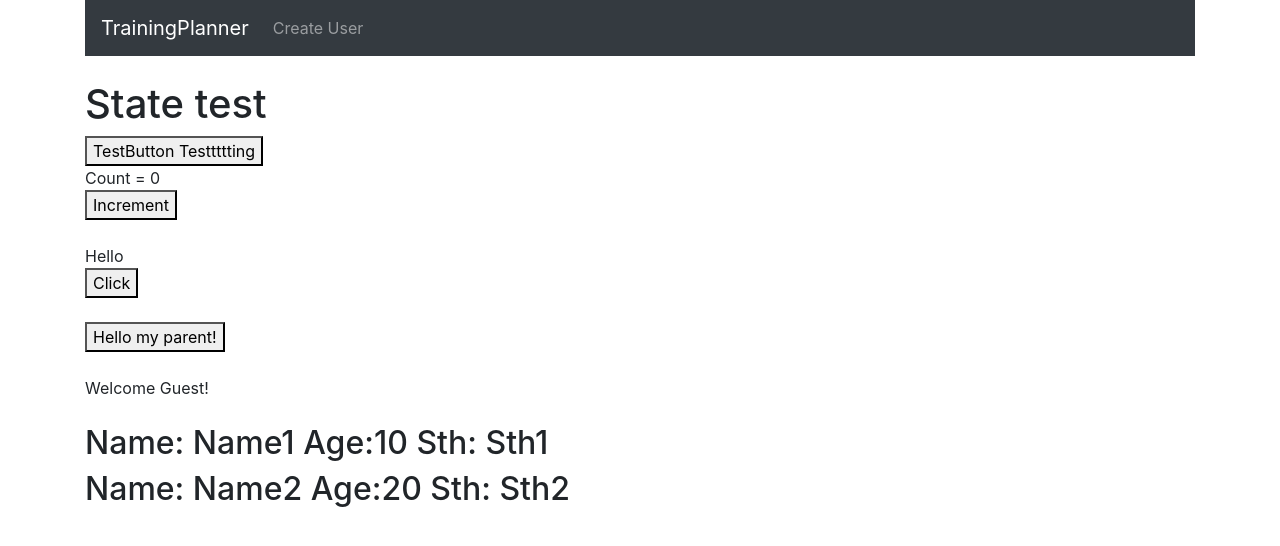
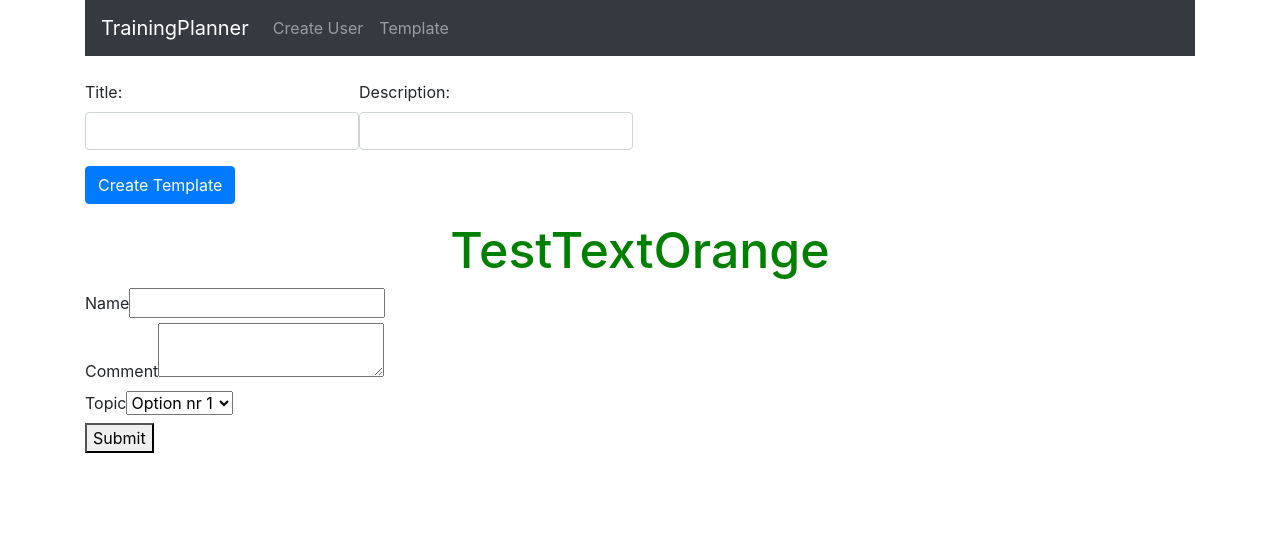
Before and after one commit to Bednar22/NokiaOptionsTests, a React (Create React App) app in the folder client/: page /template in a window 1280 px wide. Shown: the top 546 px of the page. Built offline with nearby package versions, Linux system fonts and the light colour scheme.

Commit message:
added few components, forms, stylesheet, css folder

```diff
--- a/client/src/App.js
+++ b/client/src/App.js
@@ -2,8 +2,7 @@ import React from 'react';
 import "bootstrap/dist/css/bootstrap.min.css";
 import { BrowserRouter as Router, Route} from "react-router-dom";
 
-import './App.css';
-import Message from "./components/message.component"
+import "./csses/App.css"
 import Navbar from "./components/navbar.component";
 import CreateUser from "./components/create-user.component";
 import Counter from "./components/counter.component";
@@ -11,6 +10,11 @@ import EventBind from "./components/clickFunction.component";
 import ParentComponent from "./components/parent.component";
 import UserGreeting from './components/ifstatements.component';
 import NameList from './components/name-list.component'
+import Message from "./components/message.component"
+import CreateTemplate from './components/create-template.component';
+import StyleSheets from './components/styleshee.component'
+import Form from './components/forms.component'
+
 function App() {
   return (
     <Router>
@@ -18,9 +22,13 @@ function App() {
       <Navbar />
       <br/>
       <Route path="/user" component={CreateUser} />
-       <Message  name="Testtttting"/>
+      <Route path="/template" component= {CreateTemplate} />
+       {/* <Message  name="Testtttting"/>    */}
 
-      <Counter/>
+
+
+
+      {/* <Counter/>
       <br/>
         <EventBind/>
       <br/>
@@ -29,7 +37,10 @@ function App() {
       <UserGreeting/>
       <br/>
       <NameList/>
-      <br/>
+      <br/> */}
+
+      <StyleSheets primary={false} />
+      <Form />
       </div>
     </Router>
 
--- /dev/null
+++ b/client/src/components/create-template.component.js
@@ -0,0 +1,93 @@
+import React, { Component } from 'react'
+import axios from 'axios'
+import CreateUser from './create-user.component';
+import "../csses/Template.css"
+
+const port = process.env.PORT || 3001;
+
+
+
+class CreateTemplate extends Component{
+
+    constructor(props){
+        super(props)
+
+        this.onChangeTitle = this.onChangeTitle.bind(this)
+        this.onSubmit = this.onSubmit.bind(this)
+        this.state = {
+            title: '',
+            description: ''
+
+        }
+    }
+
+    onChangeTitle(newTitle){
+        this.setState({
+            title: newTitle.target.value
+        })
+    }
+
+    onChangeTitle(newDescript){
+        this.setState({
+            title: newDescript.target.value
+        })
+    }
+
+    onSubmit(e) {
+        e.preventDefault();
+
+        const template = {
+          title: this.state.title,
+          description: this.state.description
+
+        }
+
+        console.log(template);
+
+        // axios.post('/users/add', )
+        //   .then(res => console.log(res.data));
+
+        this.setState({
+          username: '',
+          description: ''
+        })
+      }
+
+    render(){
+        return(
+            <div>
+                <form onSubmit={this.onSubmit}>
+          <div className="form-group">
+            <div className="templatelabels">
+            <label>Title: </label>
+            <input  type="text"
+                required
+                className="form-control"
+                value={this.state.title}
+                onChange={this.onChangeTitle}
+                />
+                </div>
+            <div className="templatelabels">
+            <label> Description: </label>
+            <input  type="text"
+                required
+                className="form-control"
+                value={this.state.description}
+                onChange={this.onChangeDescription}
+                />
+            </div>
+          </div>
+          <div className="form-group">
+            <input type="submit" value="Create Template" className="btn btn-primary" />
+          </div>
+        </form>
+
+            </div>
+        )
+    }
+
+
+
+}
+
+export default CreateTemplate
--- /dev/null
+++ b/client/src/components/forms.component.js
@@ -0,0 +1,64 @@
+import React, { Component } from 'react'
+
+class Forms extends Component {
+    constructor(props) {
+        super(props)
+
+        this.state = {
+            name : '',
+            comment: '',
+            topic: 'opt1'
+        }
+    }
+
+    onChangeName = (event) =>{
+        this.setState({
+            name: event.target.value
+        })
+    }
+
+    onChangeComment = (event) => {
+        this.setState({
+            comment: event.target.value
+        })
+    }
+
+    onChangeTopic = (event) => {
+        this.setState({
+            topic: event.target.value
+        })
+    }
+
+    onSubmitFunc = (event) => {
+        alert(`${this.state.name} , ${this.state.comment} , ${this.state.topic}`)
+        event.preventDefault()
+    }
+
+    render() {
+        return (
+            <form onSubmit={this.onSubmitFunc}>
+                <div>
+                    <label>Name</label>
+                    <input type='text' value={this.state.name} onChange = {this.onChangeName}></input>
+                </div>
+                <div>
+                    <label>Comment</label>
+                    <textarea value = {this.state.comment} onChange={this.onChangeComment}></textarea>
+                </div>
+                <div>
+                    <label>Topic</label>
+                    <select value = {this.state.topic} onChange = {this.onChangeTopic}>
+                        <option value = 'opt1' > Option nr 1</option>
+                        <option value = 'opt2' > Option nr 2</option>
+                        <option value = 'opt3' > Option nr 3</option>
+                    </select>
+                </div>
+                <div>
+                    <button type='submit'>Submit</button>
+                </div>
+            </form>
+        )
+    }
+}
+
+export default Forms
--- a/client/src/components/name-list.component.js
+++ b/client/src/components/name-list.component.js
@@ -4,12 +4,14 @@ import Person from './person.component'
 const NameList = () => {
     const persons = [
         {
+            id: 1,
             name: 'Name1',
             age: 10,
             sth: 'Sth1'
 
         },
         {
+            id: 2,
             name: 'Name2',
             age: 20,
             sth: 'Sth2'
@@ -18,7 +20,7 @@ const NameList = () => {
     ]
 
     const personList = persons.map(person => (
-        <Person person={person}></Person>
+        <Person key={person.id} person={person}></Person>
     ))
     return (
         <div>
--- a/client/src/components/navbar.component.js
+++ b/client/src/components/navbar.component.js
@@ -12,6 +12,9 @@ export default class Navbar extends Component {
           <li className="navbar-item">
           <Link to="/user" className="nav-link">Create User</Link>
           </li>
+          <li className="navbar-item">
+          <Link to="/template" className="nav-link">Template</Link>
+          </li>
         </ul>
         </div>
       </nav>
--- /dev/null
+++ b/client/src/components/styleshee.component.js
@@ -0,0 +1,13 @@
+import React from 'react';
+import '../csses/StyleSheet.css'
+
+function StyleSheets(props) {
+    let className = props.primary ? 'primary' : 'secondary'
+    return (
+        <div>
+            <h1 className= {`${className} fontxl`}> TestTextOrange </h1>
+        </div>
+    )
+}
+
+export default StyleSheets;
--- /dev/null
+++ b/client/src/csses/StyleSheet.css
@@ -0,0 +1,12 @@
+.primary{
+    color: orange;
+}
+
+.secondary{
+    color: green;
+}
+
+.fontxl{
+    font-size: 50px;
+    text-align: center;
+}
--- /dev/null
+++ b/client/src/csses/Template.css
@@ -0,0 +1,4 @@
+.templatelabels{
+    display: inline-block;
+
+}
```
Also changed, not shown: client/src/csses/App.css (renamed from client/src/App.css), 1 other file (tests, documents, lock files or other folders).
